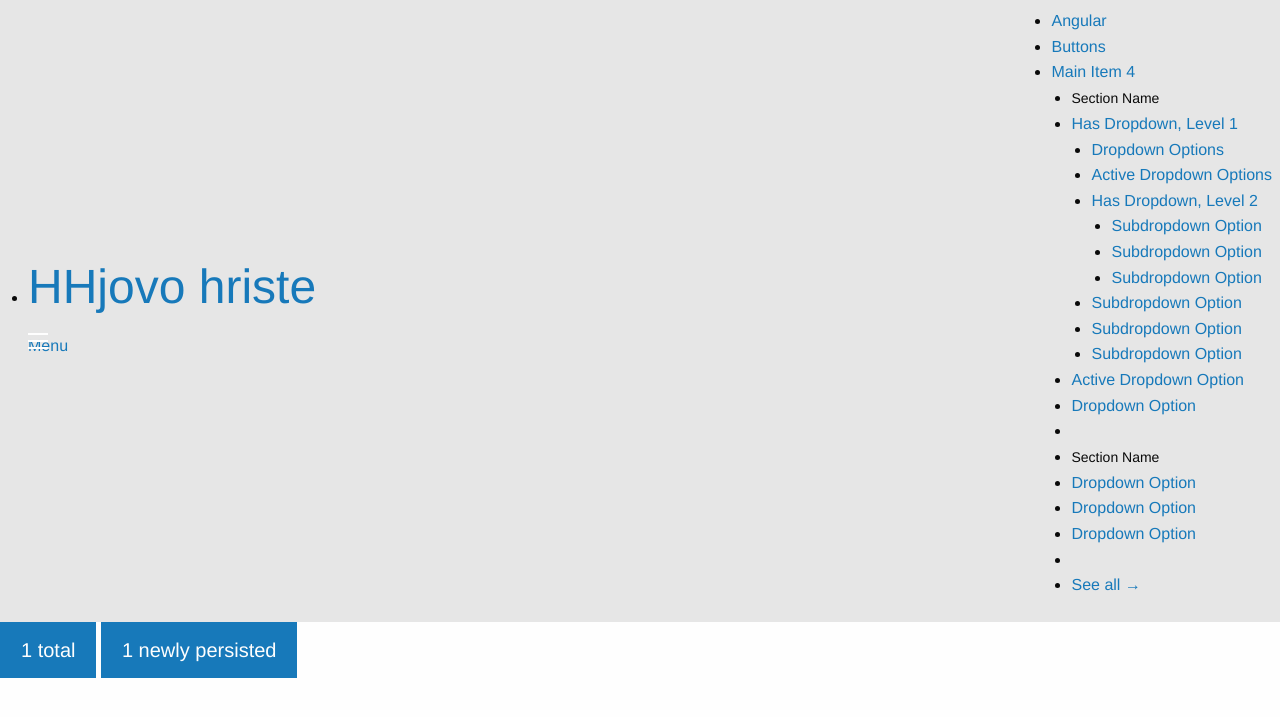
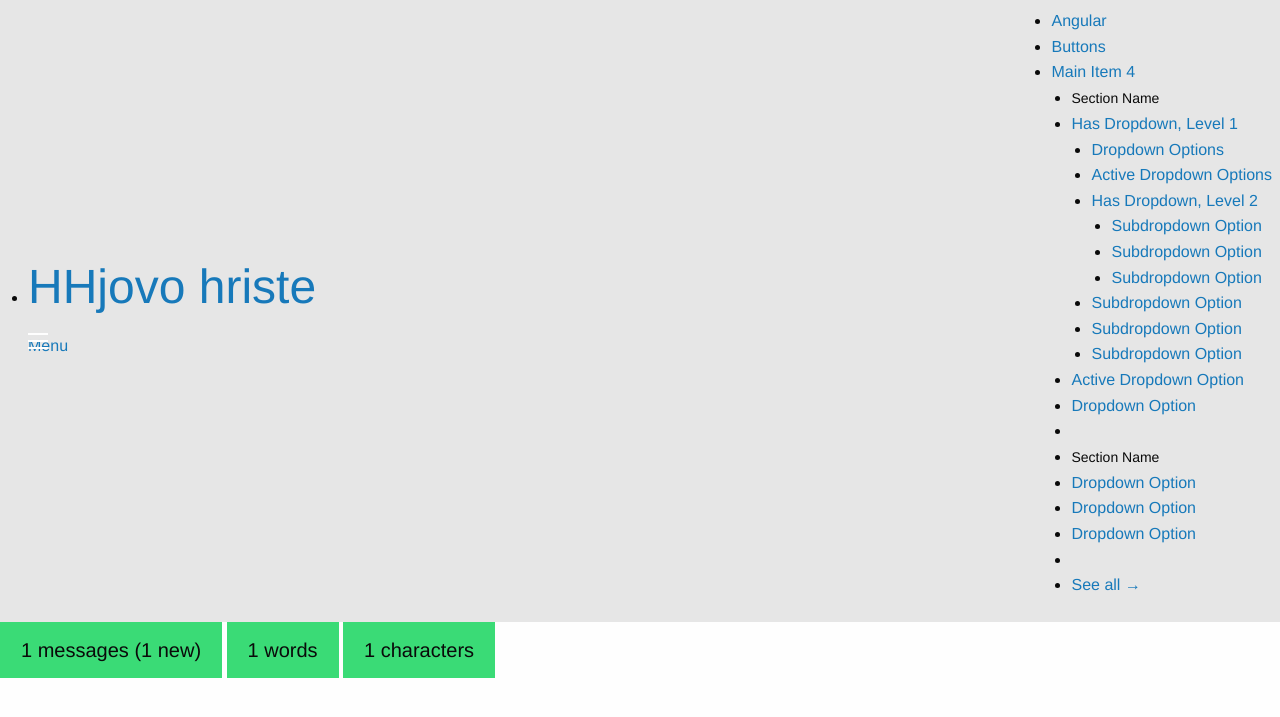
Before and after one commit to hhjcz/silex-hriste, a PHP site: template templates/facebook-thread-count.twig in a window 1280 px wide. Shown: the top 717 px of the page. Run offline with PHP 8.4, Linux system fonts and the light colour scheme; the template is opened without the code that fills it: most values are stand-ins (such as "Sample title", 1, 10 or a date in 2020); some libraries are stand-ins or nearby versions.

Commit message:
Add characters and words count

```diff
--- a/src/FacebookController.php
+++ b/src/FacebookController.php
@@ -99,6 +99,8 @@ class FacebookController {
 			'threadId'  => $threadId,
 			'totalCount' => $messageCount['totalCount'],
 			'newCount'   => $messageCount['newCount'],
+			'wordsCount'   => $messageCount['wordsCount'],
+			'charsCount'   => $messageCount['charsCount'],
 		));
 	}
 
--- a/templates/facebook-thread-count.twig
+++ b/templates/facebook-thread-count.twig
@@ -6,8 +6,10 @@
 
     <div class="row" xmlns="http://www.w3.org/1999/html">
         <div class="small-12 columns">
-            <a href="/facebook/thread/{{ threadId }}" id="countBtn" class="button sucess large">{{ totalCount }} total</a>
-            <span href="#" id="countBtn" class="button sucess large">{{ newCount }} newly persisted</span>
+            <a href="/facebook/thread/{{ threadId }}" id="countBtn" class="button success large">{{ totalCount }} messages ({{ newCount }} new)</a>
+            {#<span href="#" id="countBtn" class="button success large">{{ newCount }} newly persisted</span>#}
+            <span href="#" id="countBtn" class="button success large">{{ wordsCount }} words </span>
+            <span href="#" id="countBtn" class="button success large">{{ charsCount }} characters </span>
             {#<a href="#" id="reloadBtn" class="button warning tiny">Reload</a>#}
             {#<a href="/facebook/thread/count/{{ thread.id }}" id="countBtn" class="button summary tiny">Count</a>#}
         </div>
```
Also changed, not shown: src/FacebookApiClient.php (+11 -5 lines).
